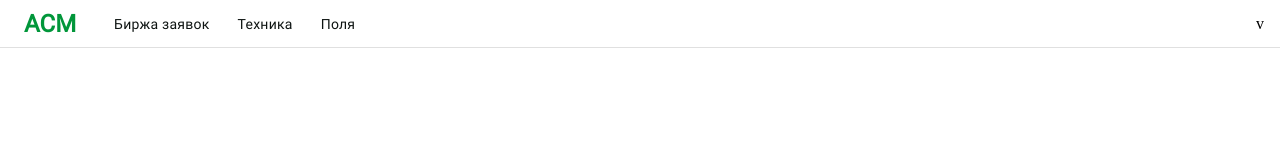
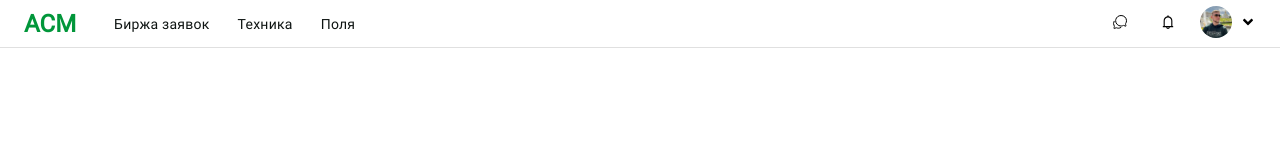
Before and after one commit to m3Rzy/laex, a React (Create React App) app in the folder laex_front/: page / in a window 1280 px wide. Shown: the top 160 px of the page. Built offline with nearby package versions, Linux system fonts and the light colour scheme.

Commit message:
header done

```diff
--- a/laex_front/package.json
+++ b/laex_front/package.json
@@ -8,6 +8,7 @@
     "@testing-library/user-event": "^13.5.0",
     "react": "^18.2.0",
     "react-dom": "^18.2.0",
+    "react-icons": "^4.6.0",
     "react-scripts": "5.0.1",
     "web-vitals": "^2.1.4"
   },
--- a/laex_front/src/pages/otech.js
+++ b/laex_front/src/pages/otech.js
@@ -1,4 +1,7 @@
 import '../styles/otech.css'
+import { FaAngleDown } from 'react-icons/fa'
+import { AiOutlineBell } from 'react-icons/ai'
+import { IoChatbubblesOutline } from 'react-icons/io5'
 
 function Otech() {
     return (
@@ -8,7 +11,20 @@ function Otech() {
             <a href='#' className='top__menu__item'>Биржа заявок</a>
             <a href='#' className='top__menu__item'>Техника</a>
             <a href='#' className='top__menu__item'>Поля</a>
-            <div className='angle__down'>v</div>
+            <div className='right__bar'>
+                <a href='#' className='buttons__right__bar'>
+                    <IoChatbubblesOutline />
+                </a>
+                <a href='#' className='buttons__right__bar'>
+                    <AiOutlineBell />
+                </a>
+                <a href='#' className='avatar__circle'>
+                    {/* <img src={avatar} className='avatar__logo'/> */}
+                </a>
+                <a href='#' className='angle__down'>
+                    <FaAngleDown />
+                </a>
+            </div>
         </div>
       </div>
     );
--- a/laex_front/src/styles/otech.css
+++ b/laex_front/src/styles/otech.css
@@ -45,9 +45,33 @@
     flex-grow: 0;
 }
 
-.angle__down {
-    padding: 1em;
+.right__bar {
     width: 100%;
     display: flex;
     justify-content: flex-end;
 }
+
+.angle__down {
+    margin-right: 1em;
+    padding: 0.5em;
+    color: black;
+    text-decoration: none;
+    flex: none;
+}
+
+.buttons__right__bar {
+    margin-right: 1em;
+    padding: 0.5em;
+    color: black;
+    text-decoration: none;
+    flex: none;
+}
+
+.avatar__circle {
+
+    width: 32px;
+    height: 32px;
+    border-radius: 50%;
+    background-image: url('../assets/img/avatar.jpg');
+    background-size: contain;
+}
```
Also changed, not shown: laex_front/src/assets/img/avatar.jpg (added), 1 other file (tests, documents, lock files or other folders).
